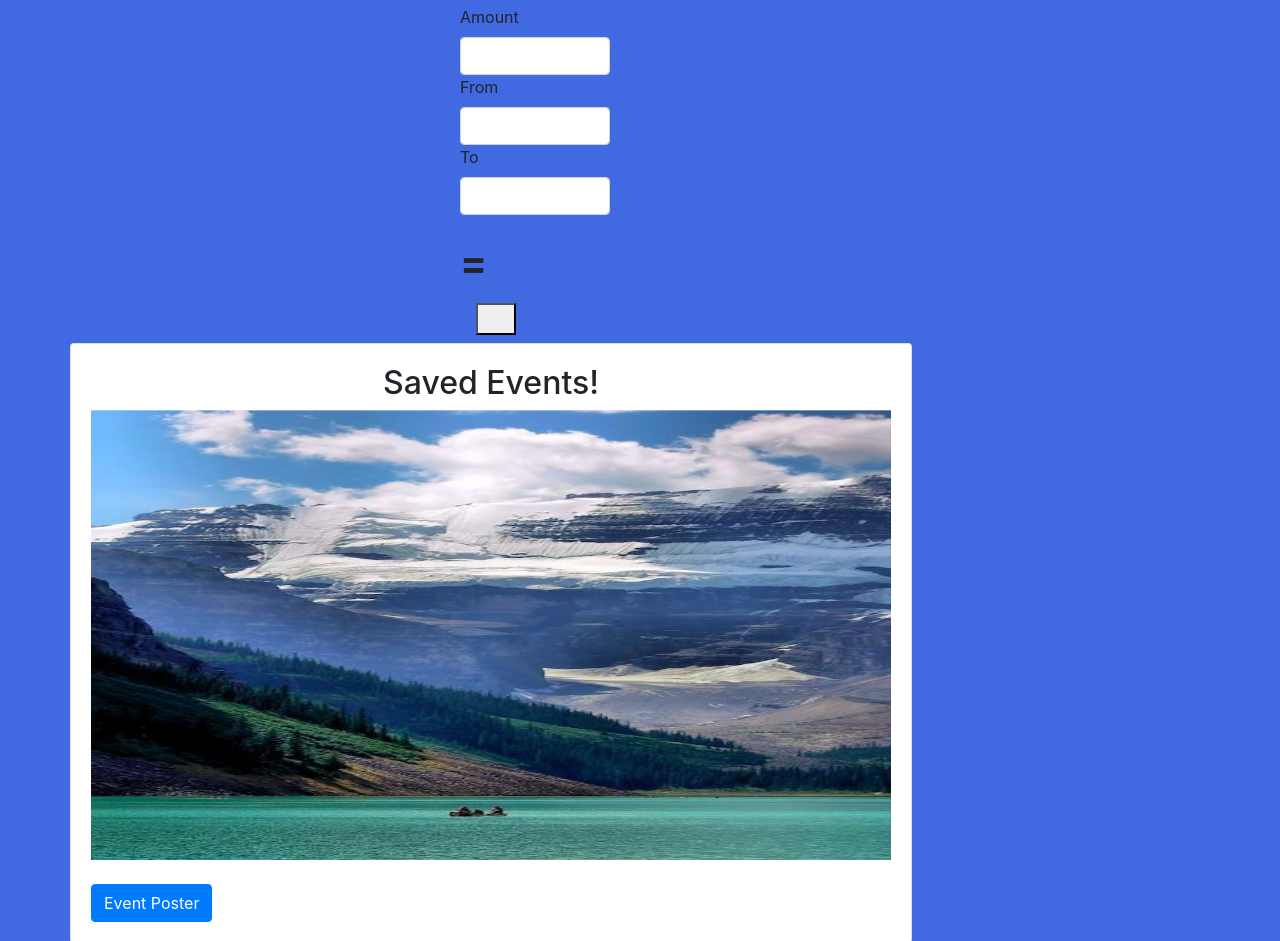
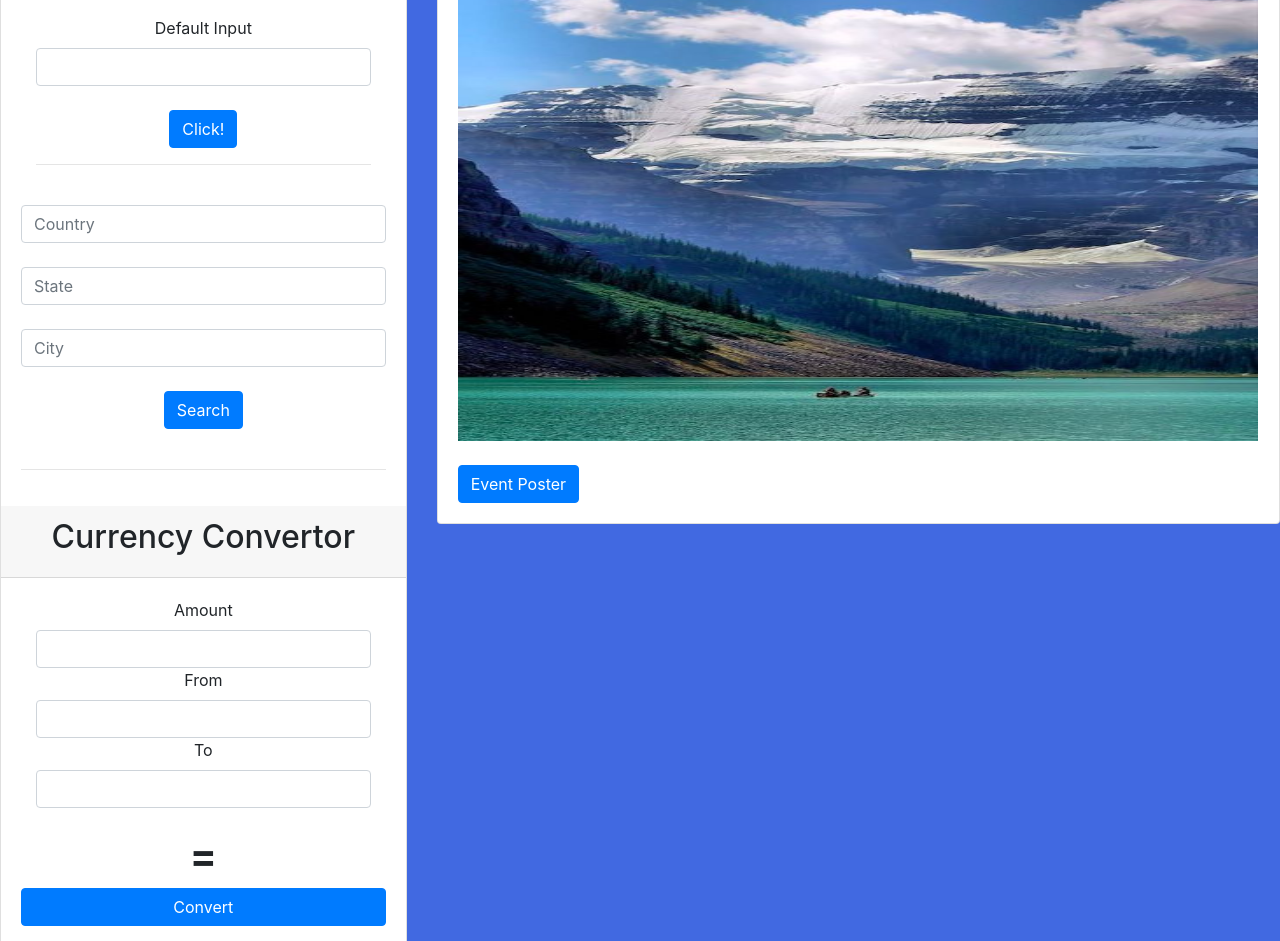
Before and after one commit to msasansalimi/Project-1, a plain HTML site: page user.html in a window 1280 px wide. Shown: the part 348-1289 px from the top of the page. Drawn offline with nearby package versions, Linux system fonts and the light colour scheme; no server answers.

Commit message:
user changes

```diff
--- a/style.css
+++ b/style.css
@@ -39,3 +39,6 @@ body {
 .fav_button_clicked{
     background-color: gold !important;
 }
+.navbar_toggler:hover {
+    background-color: grey;
+}
--- a/user.html
+++ b/user.html
@@ -55,16 +55,67 @@
             <h1 class="text-center">User Page! (Think up of a better title!)</h1>
         </div>
     </div>
-    <!-- <div class="container">
+
+    <!--Sidebar-->
+
     <div class="row">
-        <div class="col-3">
+        <div class="col-12 col-sm-4">
+
             <div class="card text-center">
+                <div class="card-header">
+                    <h2>Event Location</h2>
+                </div>
+
+                <div class="card-body">
+                    <div class="col-12">
+                        <label for="defaul-input" class="convertorform-label">Default Input</label>
+                        <input type="text" id="amount" class="form-control"><br>
+                        <button type="button" class="btn btn-primary" id="defaul-input">Click!</button>
+                        <hr>
+                    </div>
+
+                    <nav class="nav flex-column">
+                        <form>
+                            <div class="form-row">
+
+                                <div class="col-12">
+                                    <label for="amount" class="convertorform-label"></label>
+                                    <input type="text" id="country" class="form-control flexdatalist" data-min-length='1'
+                                        list='eventCountry' name="eventCountry" placeholder="Country">
+                                </div>
+                                <div class="col-12">
+                                    <label for="from" class="convertorform-label"></label>
+                                    <input type="text" id="state" class="form-control" placeholder="State">
+                                </div>
+                                <div class="col-12">
+                                    <label for="to" class="convertorto-label"></label>
+                                    <input type="text" id="city" class="form-control" placeholder="City">
+                                </div>
+
+                            </div>
+                            <br>
+                            <button type="button" id="eventSearch" class="btn btn-primary">Search</button><br>
+                            <br>
+                            <hr>
+                        </form>
+                    </nav>
+
+                </div>
+
+                <!--  <div class="card-footer"> -->
+
+
+                <!-- </div> -->
                 <div class="card-header">
                     <h2>Currency Convertor</h2>
                 </div>
+                <div class="card-body">
 
-            <div class="card-body">
-                <nav class="nav flex-column">
+
+                        <div class="col-sm-12 pos-f-t" id="sidebar">
+
+                                <div class="row collapse show" id="navbarToggleExternalContent">
+                                    <div class="col-12 sidebar_content">
                                         <form>
                                             <div class="form-row">
                                                 <div class="col-12">
@@ -74,67 +125,20 @@
                                                 <div class="col-12">
                                                     <label for="from" class="convertorform-label">From</label>
                                                     <input type="text" class="form-control flexdatalist" data-min-length='1'
-                            list='currency'
-                            name="currnecy"
-                            id="from" >
+                                                        list='currency' name="currnecy" id="from">
                                                 </div>
                                                 <div class="col-12">
                                                     <label for="to" class="convertorto-label">To</label>
                                                     <input type="text" class="form-control  flexdatalist" data-min-length='1'
-                            list='currency'
-                            name="currnecy"
-                            id="to">
-                        </div>
-                        </div>
-                        <br>
-                        <h1 id="equal"><strong>=<span id="converted-amount"></span></strong></h1>
-                    </form>
-                </nav>
-            </div>
-            <div class="card-footer">
-                <button type="button" id="convert" class="btn btn-primary">Convert</button>
-            </div>
-        </div>
-    </div> -->
-
-    <!--Sidebar-->
-    <div class="container">
-        <div class="row">
-            <div class="col-12 col-lg-6">
-                <div class="container">
-                    <div id="theme_list" class="row">
-                        <div id="button_holder" class="col-md-12"></div>
-                    </div>
-                    <div class="row" id="main">
-                        <div class="col-sm-8">
-                            <div id="currencyConverterHolder"></div>
-                        </div>
-                        <div id="sidebar" class="col-sm-4 pos-f-t">
-                            <div class="pos-f-t">
-                                <h5>Toggle Currency Converter</h5>
-                                <div class="row collapse show" id="navbarToggleExternalContent">
-                                    <div class="col-sm-12 sidebar_content">
-                                        <form>
-                                            <div class="form-row">
-                                                <div class="col-12">
-                                                    <label for="amount" class="convertorform-label">Amount</label>
-                                                    <input type="text" class="form-control">
-                                                </div>
-                                                <div class="col-12">
-                                                    <label for="from" class="convertorform-label">From</label>
-                                                    <input type="text" class="form-control flexdatalist"
-                                                        data-min-length='1' list='currency' name="currnecy" id="from">
-                                                </div>
-                                                <div class="col-12">
-                                                    <label for="to" class="convertorto-label">To</label>
-                                                    <input type="text" class="form-control  flexdatalist"
-                                                        data-min-length='1' list='currency' name="currnecy" id="to">
+                                                        list='currency' name="currnecy" id="to">
                                                 </div>
                                             </div>
                                             <br>
                                             <h1 id="equal"><strong>=<span id="converted-amount"></span></strong></h1>
                                         </form>
                                     </div>
+                                    <button type="button" id="convert" class="btn btn-primary col-12">Convert</button><br>
+                                    <br>
                                 </div>
                                 <nav class="navbar navbar_dark">
                                     <button class="navbar_toggler" type="button" data-toggle="collapse" data-target="#navbarToggleExternalContent"
@@ -143,15 +147,21 @@
                                     </button>
                                 </nav>
                         </div>
-                        </div>
+
                 </div>
             </div>
         </div>
 
 
+
+
+
+
+
+
         <!--Card for saved events-->
-            <div class="col=9">
-                <div class="event-poster" id="eventDisplay">
+        <div class="col-12 col-sm-8">
+
             <div class="card">
                 <div class="card-body">
                     <h2 class="text-center">Saved Events!</h2>
@@ -180,12 +190,77 @@
                     </div>
                 </div>
             </div>
+
         </div>
     </div>
-        </div>
-    </div>
+
 
 
 </body>
 
 </html>
+
+<!--            <div class="col-sm-4 pos-f-t" id "sidebar">
+
+                        <div class="row collapse show" id="navbarToggleExternalContent">
+                            <div class="col-sm-12 sidebar_content">
+                                <form>
+                                    <div class="form-row">
+                                        <div class="col-12">
+                                            <label for="amount" class="convertorform-label">Amount</label>
+                                            <input type="text" class="form-control">
+                                        </div>
+                                        <div class="col-12">
+                                            <label for="from" class="convertorform-label">From</label>
+                                            <input type="text" class="form-control flexdatalist" data-min-length='1'
+                                                list='currency' name="currnecy" id="from">
+                                        </div>
+                                        <div class="col-12">
+                                            <label for="to" class="convertorto-label">To</label>
+                                            <input type="text" class="form-control  flexdatalist" data-min-length='1'
+                                                list='currency' name="currnecy" id="to">
+                                        </div>
+                                    </div>
+                                    <br>
+                                    <h1 id="equal"><strong>=<span id="converted-amount"></span></strong></h1>
+                                </form>
+                            </div>
+                        </div>
+                        <nav class="navbar navbar_dark">
+                            <button class="navbar_toggler" type="button" data-toggle="collapse" data-target="#navbarToggleExternalContent"
+                                aria-controls="navbarToggleExternalContent" aria-expanded="false" aria-label="Toggle navigation">
+                                <span class="navbar-toggler-icon"></span>
+                            </button>
+                        </nav>
+
+                </div> -->
+
+
+<!--  <nav class="nav flex-column">
+                    <form>
+                        <div class="col-12">
+                            <label for="defaul-input" class="convertorform-label">Default Input</label>
+                            <input type="text" id="amount" class="form-control"><br>
+                            <button type="button" class="btn btn-primary" id="defaul-input">Click!</button>
+                            <hr>
+                        </div>
+                        <div class="form-row">
+                            <div class="col-12">
+                                <label for="amount" class="convertorform-label">Amount</label>
+                                <input type="text" id="amount" class="form-control">
+                            </div>
+                            <div class="col-12">
+                                <label for="from" class="convertorform-label">From</label>
+                                <input type="text" class="form-control flexdatalist" data-min-length='1' list='currency'
+                                    name="currnecy" id="from">
+                            </div>
+                            <div class="col-12">
+                                <label for="to" class="convertorto-label">To</label>
+                                <input type="text" class="form-control  flexdatalist" data-min-length='1' list='currency'
+                                    name="currnecy" id="to">
+                            </div>
+                        </div>
+                        <br>
+                        <h1 id="equal"><strong>=<span id="converted-amount"></span></strong></h1>
+                    </form>
+                </nav> -->
```
Lines whose indentation alone changed are shown as unchanged.
